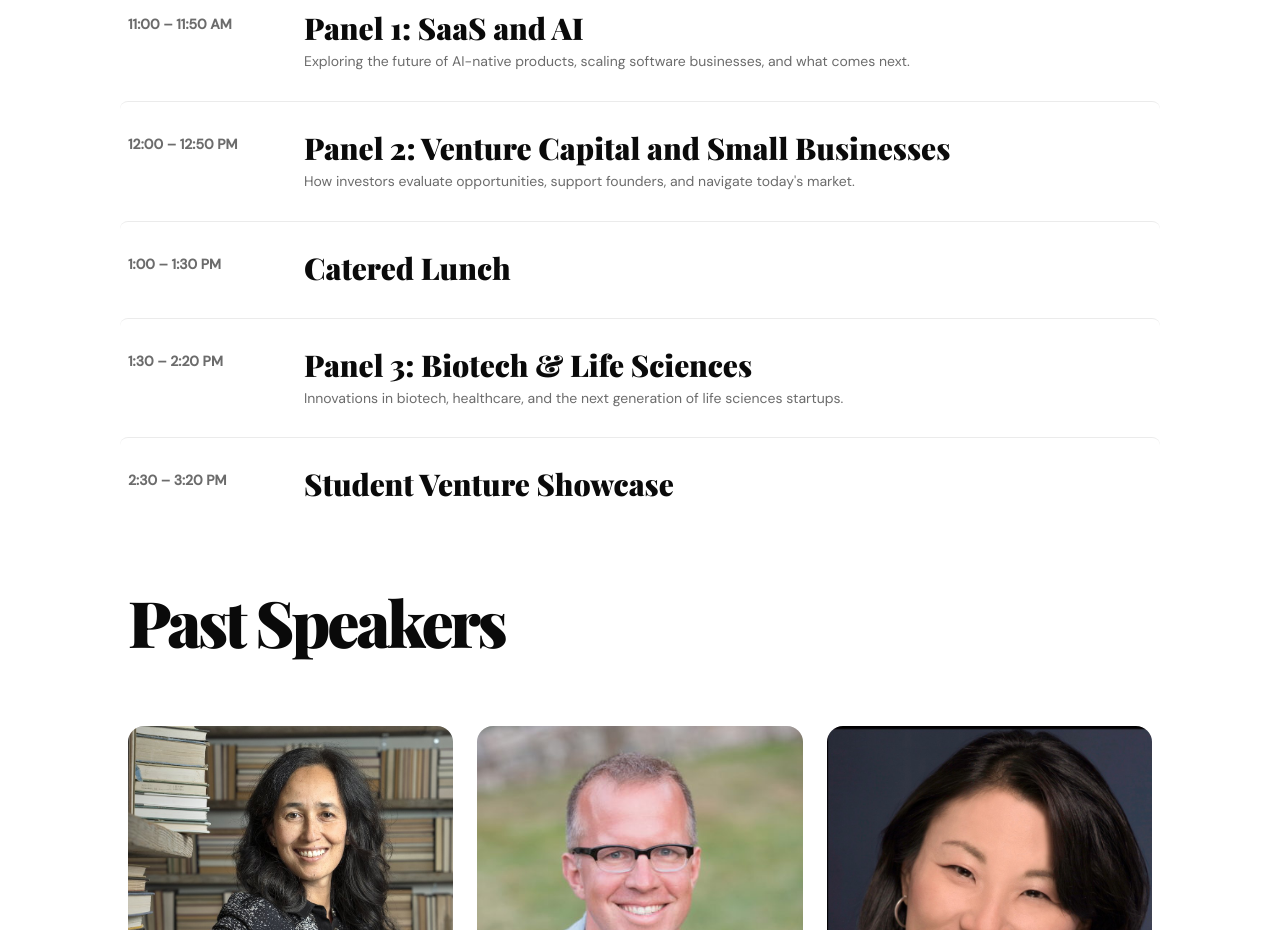
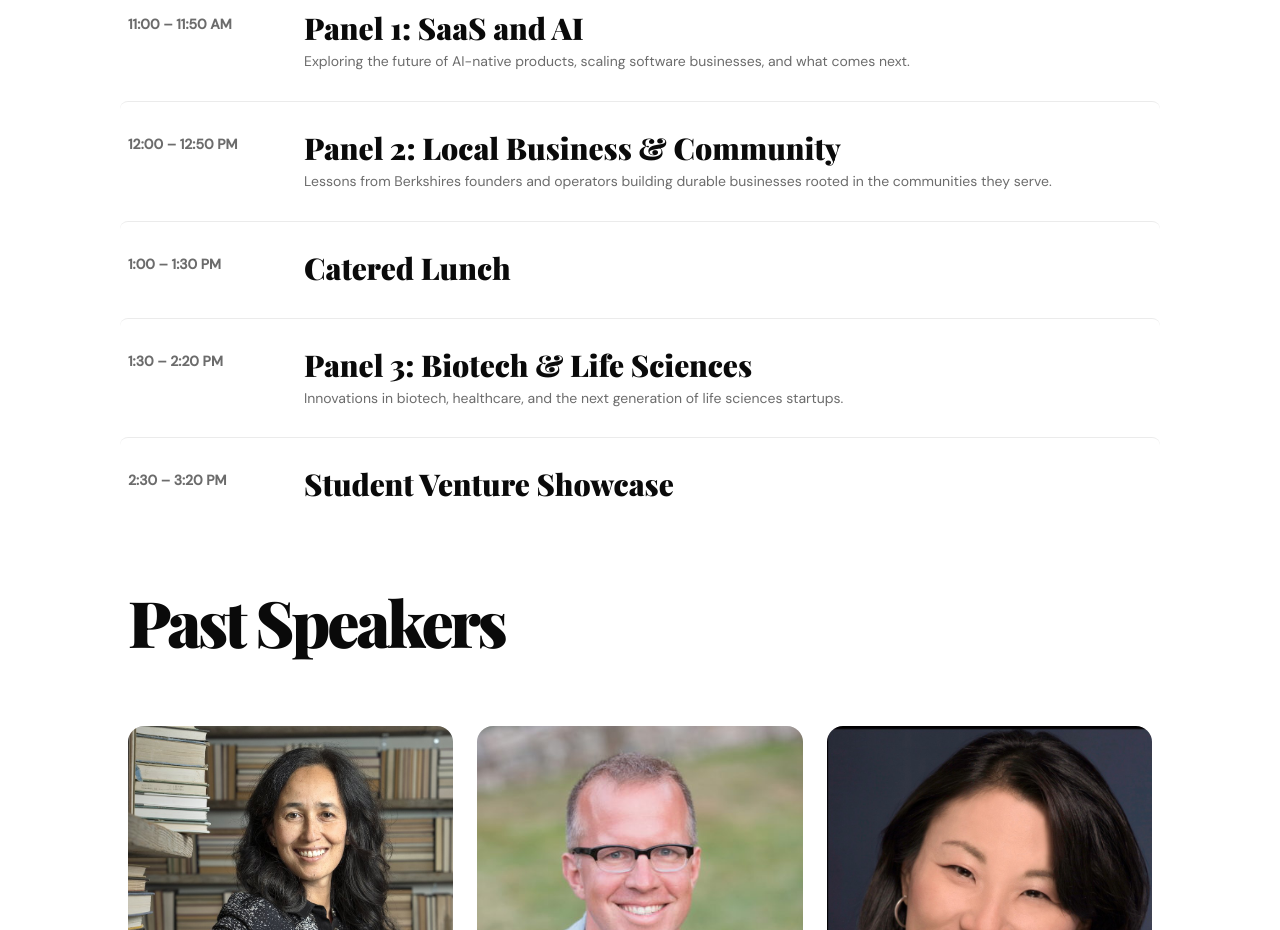
Before and after one commit to wcventurestudio/venture-studio-website, a Next.js app: page /summit in a window 1280 px wide. Shown: the part 2360-3290 px from the top of the page. Built offline with nearby package versions, Linux system fonts and the light colour scheme.

Commit message:
updated for local business panel

```diff
--- a/app/summit/page.tsx
+++ b/app/summit/page.tsx
@@ -12,9 +12,9 @@ const PANELS = [
   },
   {
     time: "12:00 – 12:50 PM",
-    track: "Panel 2: Venture Capital and Small Businesses",
+    track: "Panel 2: Local Business & Community",
     description:
-      "How investors evaluate opportunities, support founders, and navigate today's market.",
+      "Lessons from Berkshires founders and operators building durable businesses rooted in the communities they serve.",
   },
   { time: "1:00 – 1:30 PM", track: "Catered Lunch" },
   {
```
